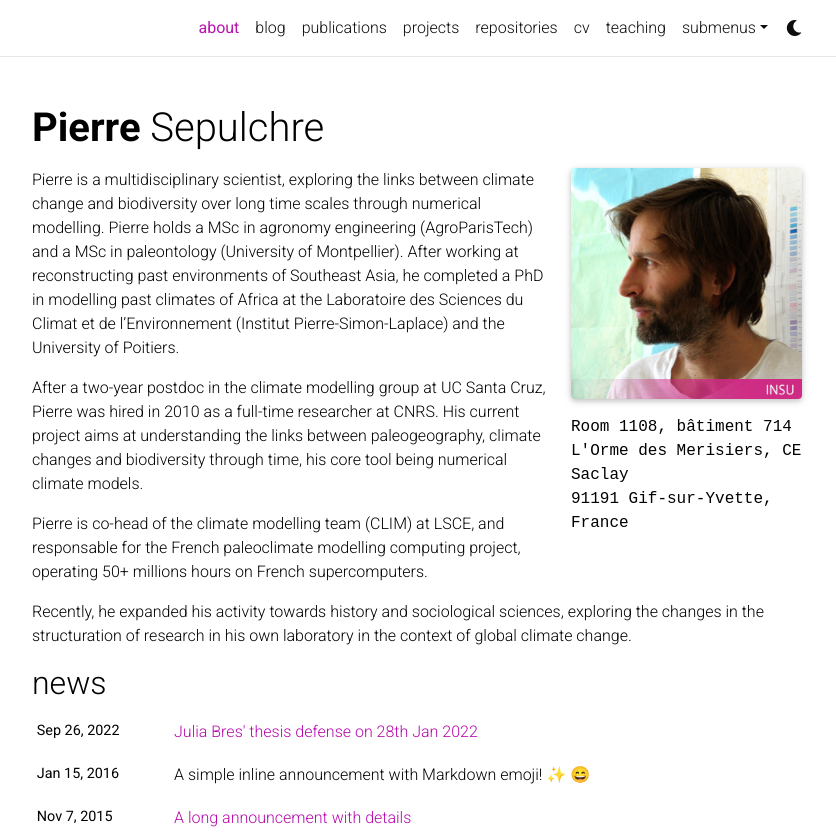
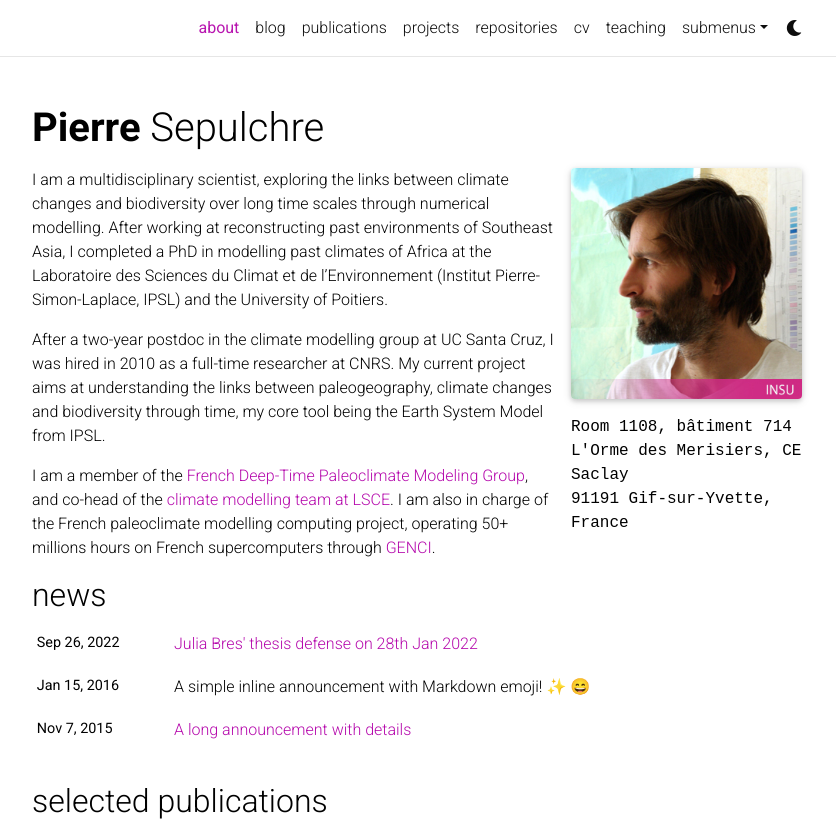
Before and after one commit to pierre-sepulchre/pierre-sepulchre.github.io, a Jekyll site: the page built from _pages/about.md, in a window 1280 px wide and 1210 px high, cut to the strip 0-833 px from the top of the window. Shown: the whole strip, without its empty margins (223-1059 px from the left). Built offline with Jekyll 4.4.1, drawn with Linux system fonts in a browser that asks for light colours; full-size pictures stand in for the smaller copies a plugin makes; emoji names are drawn with the system emoji font; comment, search, counter and statistics services are not loaded; a style sheet for code colours, icons or effects is not loaded.

Commit message:
Update about.md

```diff
--- a/_pages/about.md
+++ b/_pages/about.md
@@ -19,10 +19,8 @@ selected_papers: true # includes a list of papers marked as "selected={true}"
 social: true  # includes social icons at the bottom of the page
 ---
 
-Pierre is a multidisciplinary scientist, exploring the links between climate change and biodiversity over long time scales through numerical modelling. Pierre holds a MSc in agronomy engineering (AgroParisTech) and a MSc in paleontology (University of Montpellier). After working at reconstructing past environments of Southeast Asia, he completed a PhD in modelling past climates of Africa at the Laboratoire des Sciences du Climat et de l’Environnement (Institut Pierre-Simon-Laplace) and the University of Poitiers.
+I am a multidisciplinary scientist, exploring the links between climate changes and biodiversity over long time scales through numerical modelling. After working at reconstructing past environments of Southeast Asia, I completed a PhD in modelling past climates of Africa at the Laboratoire des Sciences du Climat et de l’Environnement (Institut Pierre-Simon-Laplace, IPSL) and the University of Poitiers.
 
-After a two-year postdoc in the climate modelling group at UC Santa Cruz, Pierre was hired in 2010 as a full-time researcher at CNRS. His current project aims at understanding the links between paleogeography, climate changes and biodiversity through time, his core tool being numerical climate models.
+After a two-year postdoc in the climate modelling group at UC Santa Cruz, I was hired in 2010 as a full-time researcher at CNRS. My current project aims at understanding the links between paleogeography, climate changes and biodiversity through time, my core tool being the Earth System Model from IPSL.
 
-Pierre is co-head of the climate modelling team (CLIM) at LSCE, and responsable for the French paleoclimate modelling computing project, operating 50+ millions hours on French supercomputers.
-
-Recently, he expanded his activity towards history and sociological sciences, exploring the changes in the structuration of research in his own laboratory in the context of global climate change.
+I am a member of the <a href="https://paleoclim-cnrs.github.io/" target="_blank" >French Deep-Time Paleoclimate Modeling Group</a>, and co-head of the <a href="https://www.lsce.ipsl.fr/en/Phocea/Vie_des_labos/Ast/ast_groupe.php?id_groupe=82" target="_blank" >climate modelling team at LSCE</a>. I am also in charge of the French paleoclimate modelling computing project, operating 50+ millions hours on French supercomputers through <a href="https://www.genci.fr/en" target="_blank">GENCI</a>.
```
